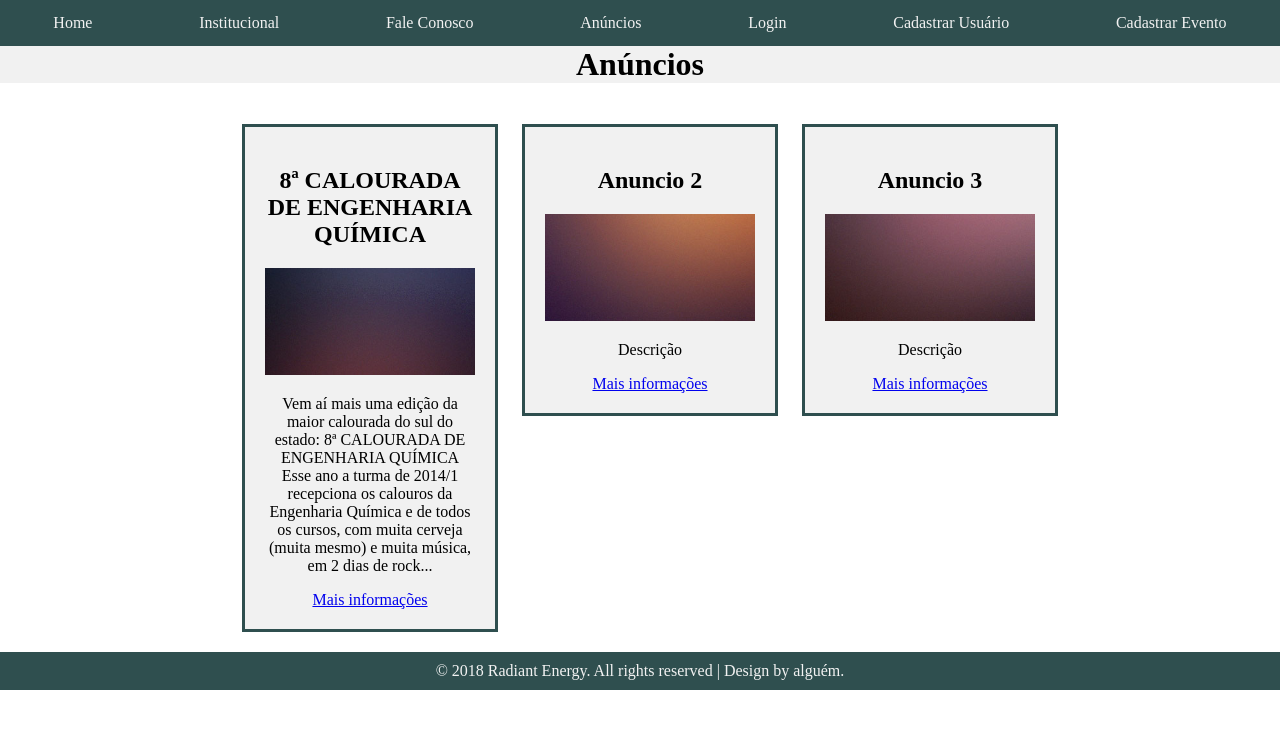
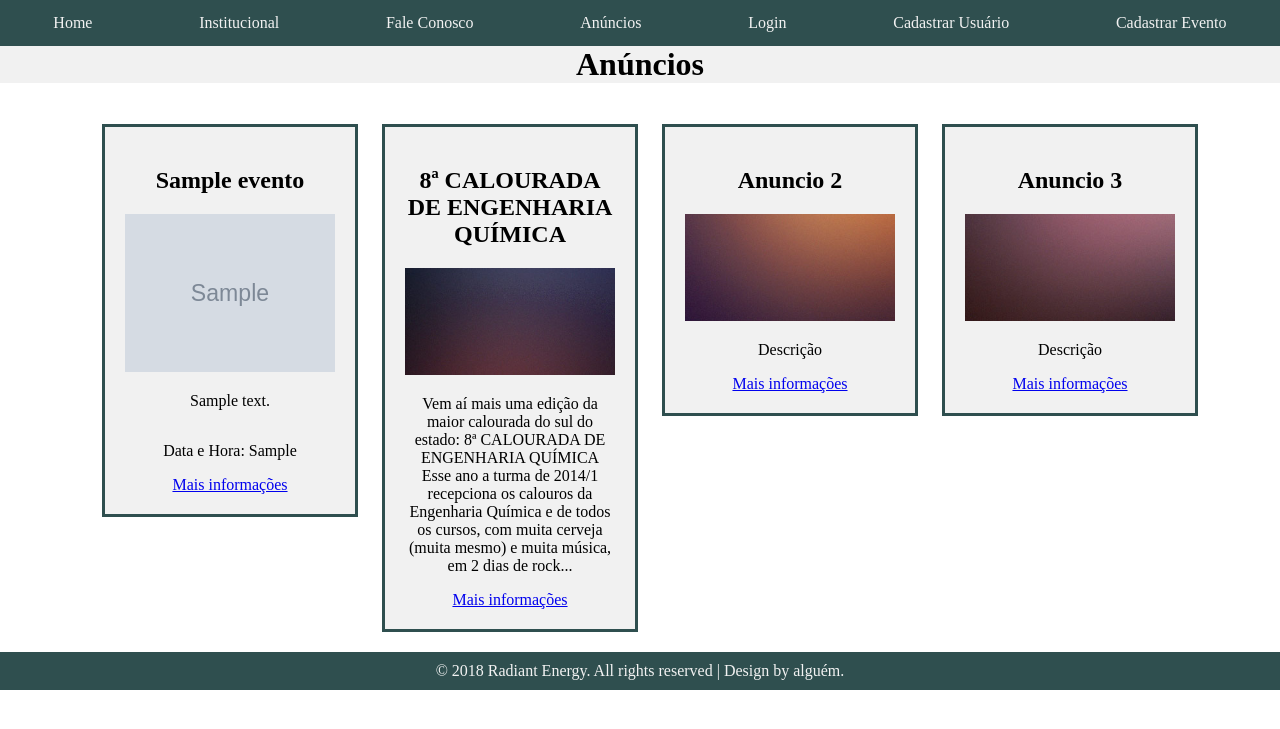
Before and after one commit to emersonvni/DesenvolvimentoWeb, a PHP site: page /anuncio.php in a window 1280 px wide. Shown: the top 729 px of the page. Run offline with PHP 8.4, Linux system fonts and the light colour scheme; tables that the repository leaves empty or names only in its code hold one stand-in row (values such as "Sample post"); grey boxes marked "Sample" are stand-in pictures.

Commit message:
pagina anuncio pegando informações do banco de dados

```diff
--- a/anuncio.php
+++ b/anuncio.php
@@ -24,6 +24,35 @@
 </div>
 
 	<div class="row">
+        <?php
+            // Aqui você se conecta ao banco
+            $conecta = mysqli_connect('localhost', 'root', '');
+            mysqli_select_db($conecta, 'database');
+
+            // Executa uma consulta
+            //$busca = mysqli_query($conecta,"SELECT * FROM evento");
+            $sql = "SELECT * FROM evento";
+            $query = $conecta->query($sql);
+            while ($registro = $query->fetch_assoc()) {
+                $nome = $registro['nome'];
+                $descricao = $registro['descricao'];
+                $arquivo = $registro['imagem'];
+                $data = $registro['data'];
+
+                echo '
+                    <div class="col">
+                    <h2>'.$nome.'</h2>
+
+                    <a href="#" align="center"><img src="uploads/'.$arquivo.'" alt="Imagem" /></a>
+                    <p>'.$descricao.' </p>
+                    <p>Data e Hora: '.$data.'</p>
+                    <a href="anuncio1.html">Mais informações</a>
+                    </div>
+                ';
+
+
+            }
+        ?>
 
         <div class="col">
             <h2>8ª CALOURADA DE ENGENHARIA QUÍMICA</h2>
--- a/buscarEvento.php
+++ b/buscarEvento.php
@@ -2,5 +2,4 @@
 <form method="post" action="controller/controllerBuscarEvento.php">
     <input type="text" name="nome" required placeholder="Nome do Evento">
     <input type=submit value="Pesquisar">
-
 </form>
```
